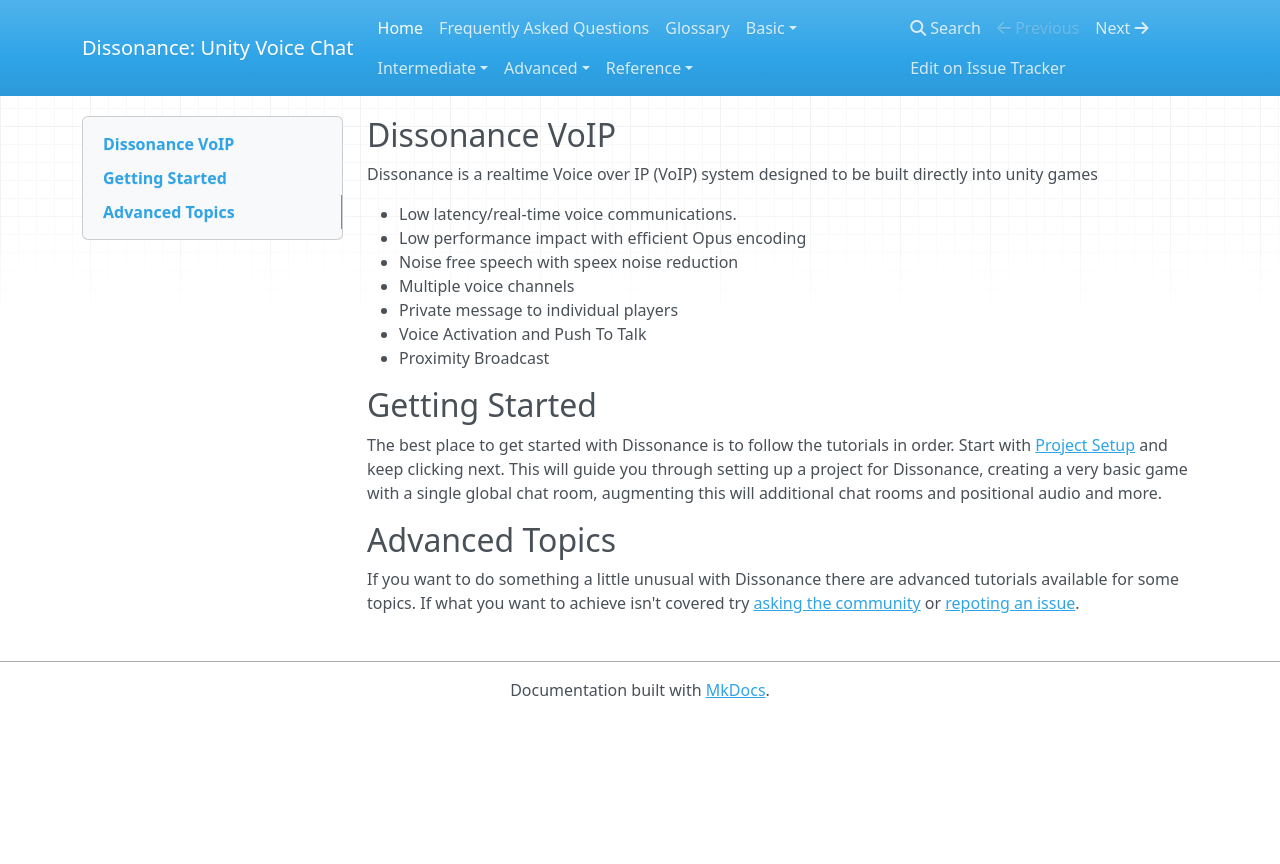
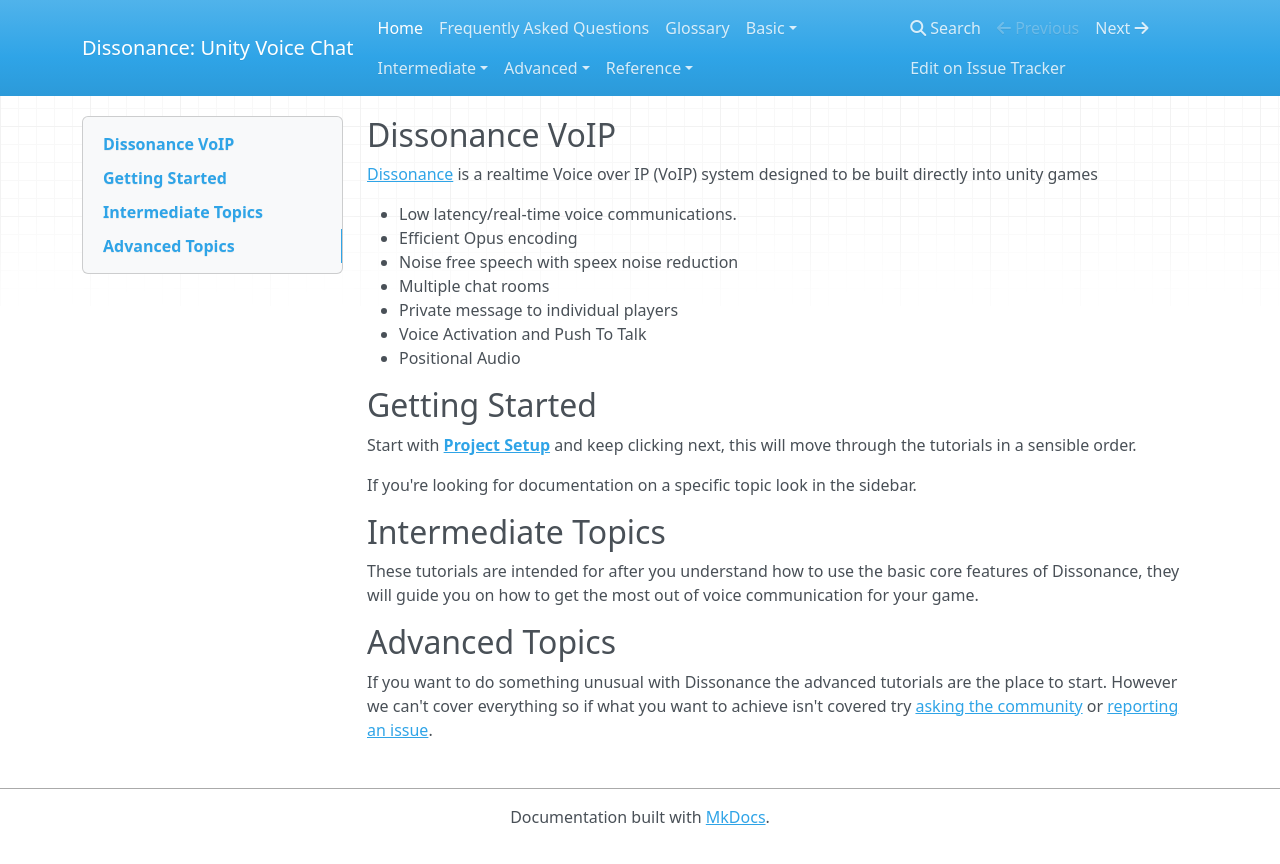
Before and after one commit to Placeholder-Software/Dissonance, an MkDocs documentation site: the page built from docs/index.md, in a window 1280 px wide. Shown: the top 864 px of the page. Built offline with MkDocs 1.6.1, drawn with Linux system fonts in a browser that asks for light colours; nearby versions of some CDN libraries; old or Windows-style settings are respelled for this version of MkDocs.

```diff
--- a/docs/index.md
+++ b/docs/index.md
@@ -1,19 +1,25 @@
 ## Dissonance VoIP
 
-Dissonance is a realtime Voice over IP (VoIP) system designed to be built directly into unity games
+[Dissonance](https://placeholder-software.co.uk/dissonance/) is a realtime Voice over IP (VoIP) system designed to be built directly into unity games
 
  - Low latency/real-time voice communications.
- - Low performance impact with efficient Opus encoding
+ - Efficient Opus encoding
  - Noise free speech with speex noise reduction
- - Multiple voice channels
+ - Multiple chat rooms
  - Private message to individual players
  - Voice Activation and Push To Talk
- - Proximity Broadcast
+ - Positional Audio
 
 ## Getting Started
 
-The best place to get started with Dissonance is to follow the tutorials in order. Start with [Project Setup](Tutorial - Getting Started.md) and keep clicking next. This will guide you through setting up a project for Dissonance, creating a very basic game with a single global chat room, augmenting this will additional chat rooms and positional audio and more.
+Start with [**Project Setup**](Tutorial - Getting Started.md) and keep clicking next, this will move through the tutorials in a sensible order.
+
+If you're looking for documentation on a specific topic look in the sidebar.
+
+## Intermediate Topics
+
+These tutorials are intended for after you understand how to use the basic core features of Dissonance, they will guide you on how to get the most out of voice communication for your game.
 
 ## Advanced Topics
 
-If you want to do something a little unusual with Dissonance there are advanced tutorials available for some topics. If what you want to achieve isn't covered try [asking the community](https://www.reddit.com/r/dissonance_voip) or [repoting an issue](https://github.com/Placeholder-Software/Dissonance).
+If you want to do something unusual with Dissonance the advanced tutorials are the place to start. However we can't cover everything so if what you want to achieve isn't covered try [asking the community](https://www.reddit.com/r/dissonance_voip) or [reporting an issue](https://github.com/Placeholder-Software/Dissonance).
```
Also changed, not shown: docs/Reference/Components/Voice Broadcast Trigger.md (+41 -0 lines), docs/Tutorial - Basic VoIP.md (+0 -12 lines), docs/images/VoiceBroadcastTrigger_Overview.png (added).
